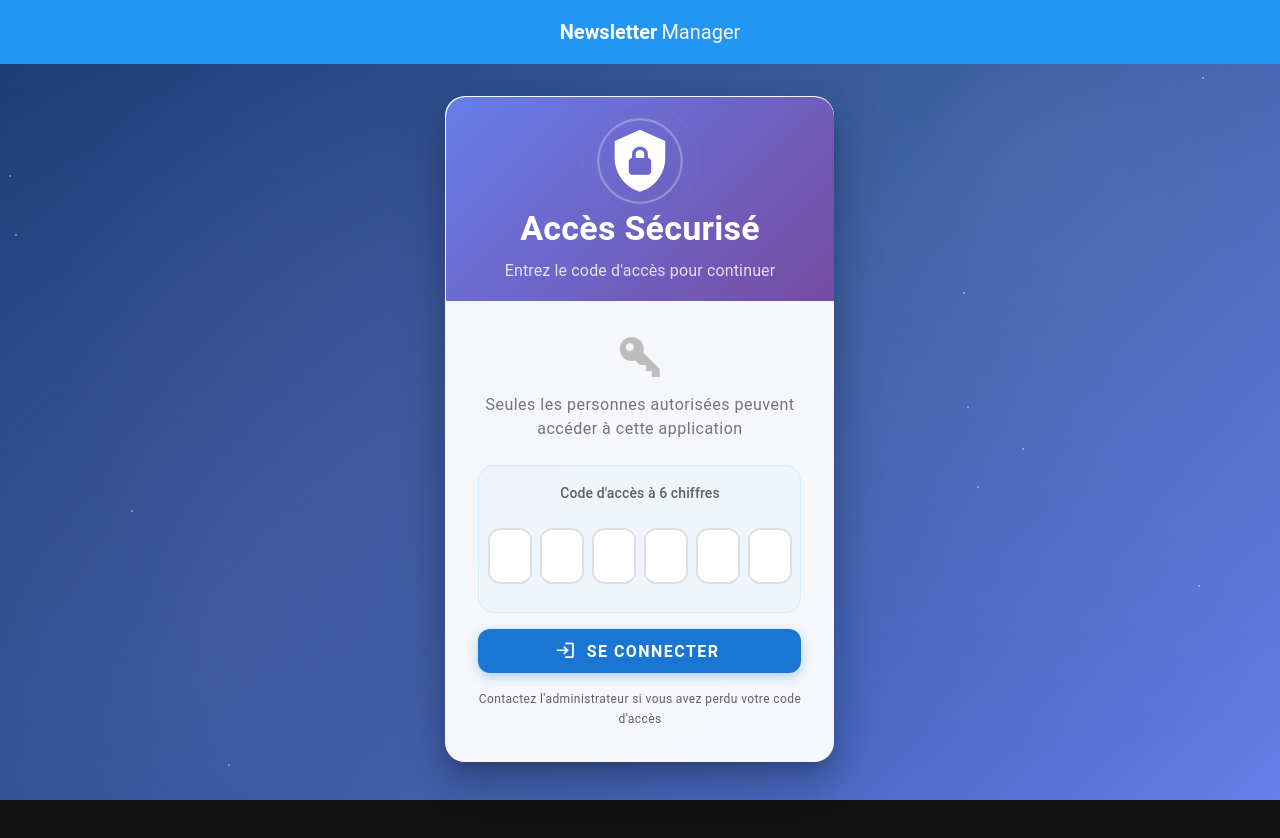
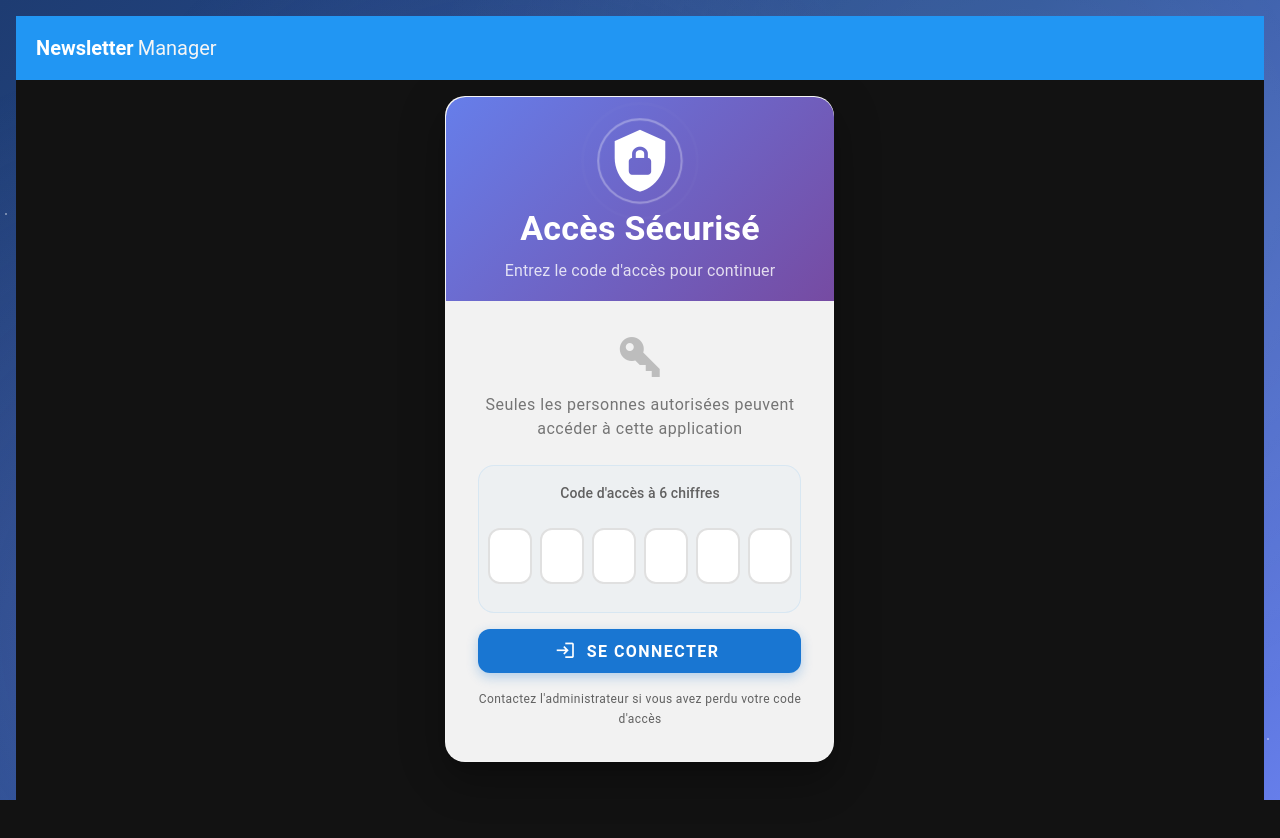
Before and after one commit to nurdjedidi/newsletters_manager, a Nuxt app: page /login in a window 1280 px wide. Shown: the top 838 px of the page. Built offline with nearby package versions, Linux system fonts and the light colour scheme; what moment-hijri would draw is missing.

Commit message:
'update'

```diff
--- a/app.vue
+++ b/app.vue
@@ -2,7 +2,6 @@
   <v-app>
     <v-layout>
       <app-header v-if="!isPublicRoute" />
-      <login-header v-else />
 
       <v-main>
         <v-container fluid :class="{ 'min-h-screen': isPublicRoute }">
--- a/components/LoginHeader.vue
+++ /dev/null
@@ -1,13 +0,0 @@
-<template>
-  <v-app-bar color="primary" app flat>
-    <v-app-bar-title class="text-center w-100">
-      <span class="text-white font-weight-bold mr-1">Newsletter</span>
-      <span class="text-grey-lighten-4">Manager</span>
-    </v-app-bar-title>
-  </v-app-bar>
-</template>
-
-<script setup>
-</script>
-
-<style scoped></style>
--- a/pages/login.vue
+++ b/pages/login.vue
@@ -1,4 +1,14 @@
 <template>
+  <v-app>
+
+    <v-app-bar color="primary" app flat>
+      <v-app-bar-title>
+        <span class="text-white font-weight-bold mr-1">Newsletter</span>
+        <span class="text-grey-lighten-4">Manager</span>
+      </v-app-bar-title>
+    </v-app-bar>
+
+    <v-main>
       <div class="login-page" :class="securityClasses">
         <div class="background-gradient" :class="alertBackgroundClass"></div>
         <div class="background-pattern" :class="alertPatternClass"></div>
@@ -19,7 +29,8 @@
                     </v-icon>
                     <div class="icon-ripple" :class="alertRippleClass"></div>
                     <div class="icon-ripple delay-1" :class="alertRippleClass"></div>
-                <div v-if="securityStatus.alertLevel >= 2" class="icon-ripple delay-2" :class="alertRippleClass"></div>
+                    <div v-if="securityStatus.alertLevel >= 2" class="icon-ripple delay-2" :class="alertRippleClass">
+                    </div>
                   </div>
                   <h1 class="text-h4 font-weight-bold mt-4 mb-2" :class="alertTextClass">
                     {{ getSecurityTitle() }}
@@ -76,6 +87,8 @@
           <div class="particle" v-for="i in 20" :key="i" :style="getParticleStyle(i)"></div>
         </div>
       </div>
+    </v-main>
+  </v-app>
 </template>
 
 <script lang="ts" setup>
```
Lines whose indentation alone changed are shown as unchanged.
